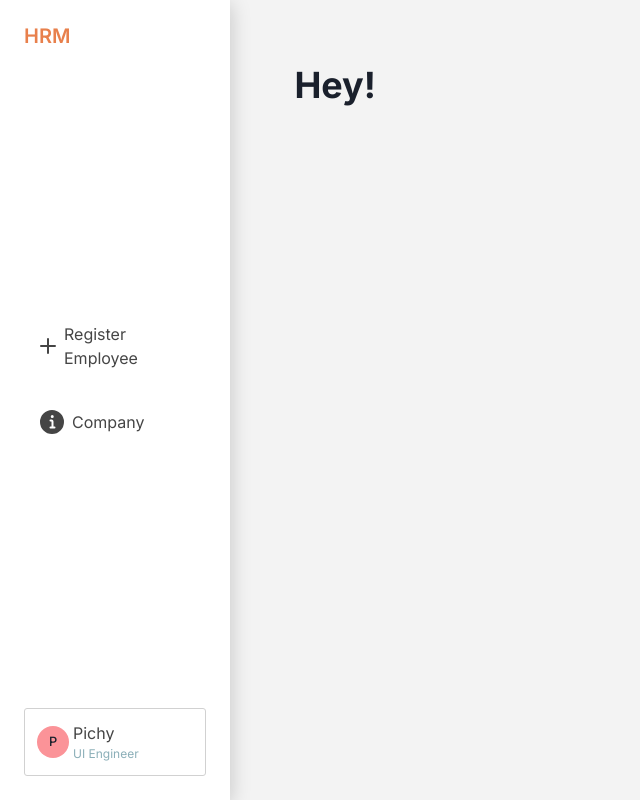
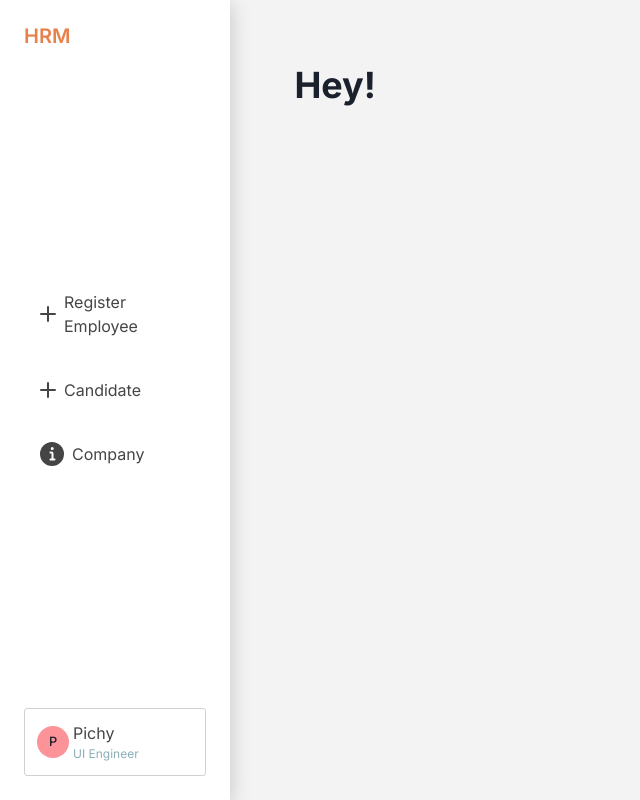
Before and after one commit to db-project-2023/hr-management, a Next.js app: page / in a window 1280 px wide. Shown: the whole page, without its empty margins (0-640 px from the left). Built offline with nearby package versions, Linux system fonts and the light colour scheme.

Commit message:
Add candidate AddIcon

```diff
--- a/src/pages/_app.tsx
+++ b/src/pages/_app.tsx
@@ -9,6 +9,11 @@ const sidebarItems: SidebarItemType[] = [
   {
     name: "Register Employee",
     path: "/employee_register",
+    icon: <AddIcon />,
+  },
+  {
+    name: "Candidate",
+    path: "/candidate",
     icon: <AddIcon />,
   },
   {
```
Also changed, not shown: src/pages/candidate.tsx (added).
